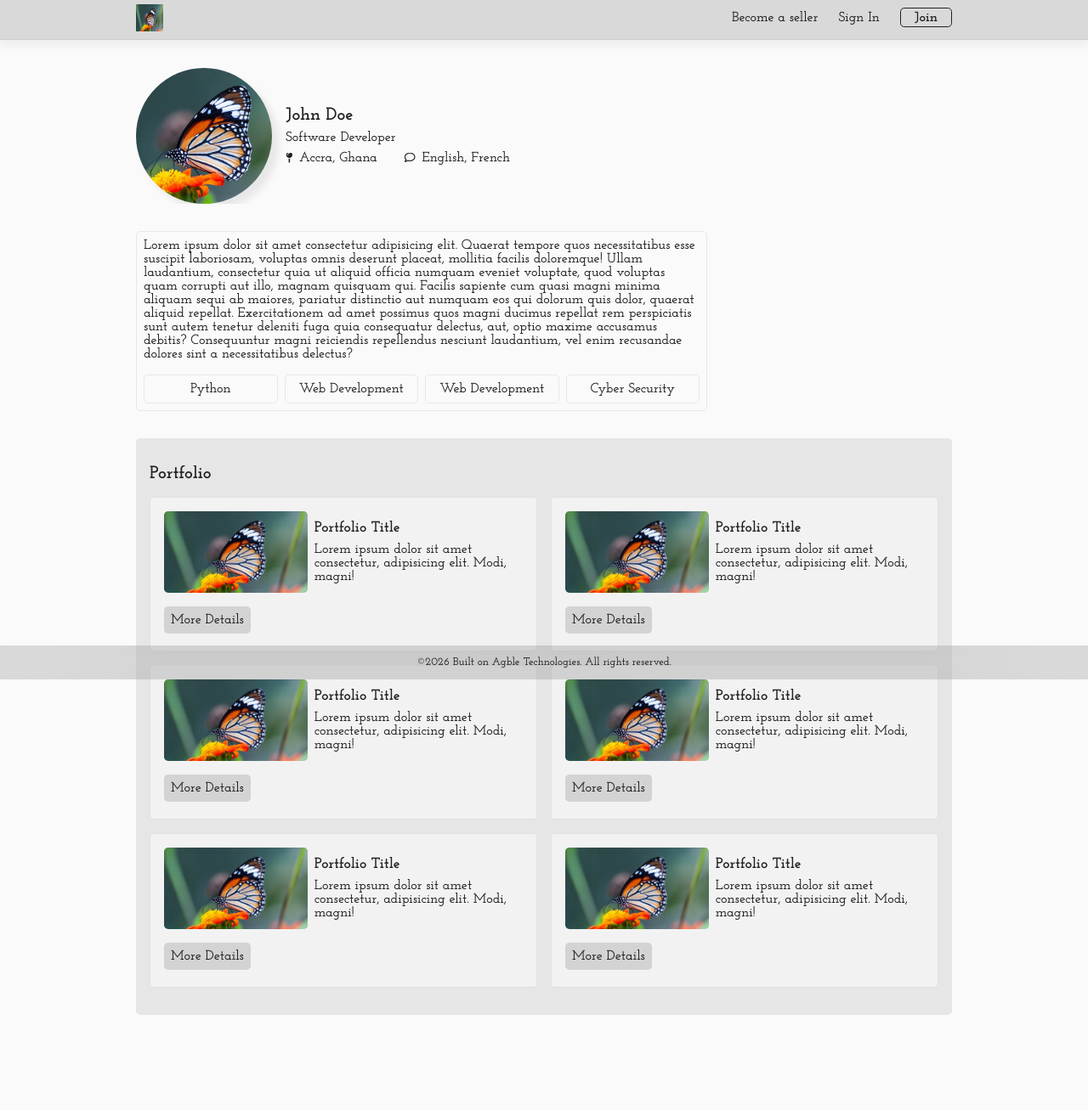
After one commit to I-AGBLE/estoket, a Django app: page /app_users/profile/ in a window 1280 px wide. The commit adds this page. Shown: the whole page at 85% size. Run offline with Django 5.2, Linux system fonts and the light colour scheme.

Commit message:
profile, service, and other forms

```diff
--- /dev/null
+++ b/app_users/templates/profile.html
@@ -0,0 +1,219 @@
+{% extends "z_partials_users/layout.html" %} {% load static %} {%block content%}
+
+<div class="profile_section">
+  <div class="profile_section_primary_info">
+    <div class="primary_info_image">
+      <img src="{% static 'images/logo.png' %}" alt="Profile Picture" />
+    </div>
+
+    <div class="primary_info_details">
+      <h3>John Doe</h3>
+      <p>Software Developer</p>
+
+      <div class="location_and_language">
+        <div class="location">
+          <i class="fa-solid fa-map-pin"></i>
+          <p>Accra, Ghana</p>
+        </div>
+
+        <div class="language">
+          <i class="fa-regular fa-comment"></i>
+          <p>English, French</p>
+        </div>
+      </div>
+    </div>
+  </div>
+
+  <div class="primary_info_bio">
+    <p>
+      Lorem ipsum dolor sit amet consectetur adipisicing elit. Quaerat tempore
+      quos necessitatibus esse suscipit laboriosam, voluptas omnis deserunt
+      placeat, mollitia facilis doloremque! Ullam laudantium, consectetur quia
+      ut aliquid officia numquam eveniet voluptate, quod voluptas quam corrupti
+      aut illo, magnam quisquam qui. Facilis sapiente cum quasi magni minima
+      aliquam sequi ab maiores, pariatur distinctio aut numquam eos qui dolorum
+      quis dolor, quaerat aliquid repellat. Exercitationem ad amet possimus quos
+      magni ducimus repellat rem perspiciatis sunt autem tenetur deleniti fuga
+      quia consequatur delectus, aut, optio maxime accusamus debitis?
+      Consequuntur magni reiciendis repellendus nesciunt laudantium, vel enim
+      recusandae dolores sint a necessitatibus delectus?
+    </p>
+
+    <div class="primary_info_skills">
+      <div class="info_skill">
+        <p>Python</p>
+      </div>
+
+      <div class="info_skill">
+        <p>Web Development</p>
+      </div>
+
+      <div class="info_skill">
+        <p>Web Development</p>
+      </div>
+
+      <div class="info_skill">
+        <p>Cyber Security</p>
+      </div>
+    </div>
+  </div>
+
+  <div class="portfolio_section">
+    <h3>Portfolio</h3>
+
+    <div class="portfolio_list">
+      <div class="portfolio_item">
+        <div class="portfolio_item_content">
+          <div class="portfolio_image">
+            <img src="{% static 'images/logo.png' %}" alt="" />
+          </div>
+
+          <div class="portfolio_desc">
+            <div class="portfolio_title">
+              <h4>Portfolio Title</h4>
+            </div>
+
+            <div class="portfolio_text">
+              <p>
+                Lorem ipsum dolor sit amet consectetur, adipisicing elit. Modi,
+                magni!
+              </p>
+            </div>
+          </div>
+        </div>
+
+        <div class="more_details_link">
+          <a href="{% url 'public:service' %}">More Details</a>
+        </div>
+      </div>
+
+           <div class="portfolio_item">
+        <div class="portfolio_item_content">
+          <div class="portfolio_image">
+            <img src="{% static 'images/logo.png' %}" alt="" />
+          </div>
+
+          <div class="portfolio_desc">
+            <div class="portfolio_title">
+              <h4>Portfolio Title</h4>
+            </div>
+
+            <div class="portfolio_text">
+              <p>
+                Lorem ipsum dolor sit amet consectetur, adipisicing elit. Modi,
+                magni!
+              </p>
+            </div>
+          </div>
+        </div>
+
+        <div class="more_details_link">
+          <a href="{% url 'public:service' %}">More Details</a>
+        </div>
+      </div>
+
+           <div class="portfolio_item">
+        <div class="portfolio_item_content">
+          <div class="portfolio_image">
+            <img src="{% static 'images/logo.png' %}" alt="" />
+          </div>
+
+          <div class="portfolio_desc">
+            <div class="portfolio_title">
+              <h4>Portfolio Title</h4>
+            </div>
+
+            <div class="portfolio_text">
+              <p>
+                Lorem ipsum dolor sit amet consectetur, adipisicing elit. Modi,
+                magni!
+              </p>
+            </div>
+          </div>
+        </div>
+
+        <div class="more_details_link">
+          <a href="{% url 'public:service' %}">More Details</a>
+        </div>
+      </div>
+
+           <div class="portfolio_item">
+        <div class="portfolio_item_content">
+          <div class="portfolio_image">
+            <img src="{% static 'images/logo.png' %}" alt="" />
+          </div>
+
+          <div class="portfolio_desc">
+            <div class="portfolio_title">
+              <h4>Portfolio Title</h4>
+            </div>
+
+            <div class="portfolio_text">
+              <p>
+                Lorem ipsum dolor sit amet consectetur, adipisicing elit. Modi,
+                magni!
+              </p>
+            </div>
+          </div>
+        </div>
+
+        <div class="more_details_link">
+          <a href="{% url 'public:service' %}">More Details</a>
+        </div>
+      </div>
+
+           <div class="portfolio_item">
+        <div class="portfolio_item_content">
+          <div class="portfolio_image">
+            <img src="{% static 'images/logo.png' %}" alt="" />
+          </div>
+
+          <div class="portfolio_desc">
+            <div class="portfolio_title">
+              <h4>Portfolio Title</h4>
+            </div>
+
+            <div class="portfolio_text">
+              <p>
+                Lorem ipsum dolor sit amet consectetur, adipisicing elit. Modi,
+                magni!
+              </p>
+            </div>
+          </div>
+        </div>
+
+        <div class="more_details_link">
+          <a href="{% url 'public:service' %}">More Details</a>
+        </div>
+      </div>
+
+           <div class="portfolio_item">
+        <div class="portfolio_item_content">
+          <div class="portfolio_image">
+            <img src="{% static 'images/logo.png' %}" alt="" />
+          </div>
+
+          <div class="portfolio_desc">
+            <div class="portfolio_title">
+              <h4>Portfolio Title</h4>
+            </div>
+
+            <div class="portfolio_text">
+              <p>
+                Lorem ipsum dolor sit amet consectetur, adipisicing elit. Modi,
+                magni!
+              </p>
+            </div>
+          </div>
+        </div>
+
+        <div class="more_details_link">
+          <a href="{% url 'public:service' %}">More Details</a>
+        </div>
+      </div>
+
+    </div>
+  </div>
+</div>
+
+{% endblock content %}
--- a/app_users/urls.py
+++ b/app_users/urls.py
@@ -7,4 +7,5 @@ app_name = "app_users"
 urlpatterns = [
     path("app_users/", views.index, name="index"),
     path("app_users/signup/", views.signup, name="signup"),
+    path("app_users/profile/", views.profile, name="profile"),
 ]
--- a/app_users/views.py
+++ b/app_users/views.py
@@ -9,3 +9,6 @@ def index(request):
 def signup(request):
     form = SignupForm
     return render(request, 'signup.html', {'form': form})
+
+def profile(request):
+    return render(request, 'profile.html')
--- a/main/static/css/styles.css
+++ b/main/static/css/styles.css
@@ -875,3 +875,144 @@ form {
 .show_password label {
   font-size: .8rem;
 }
+
+/* --------------------------------- App_users/profile Styles ----------------------------------------------- */
+.profile_section {
+  display: grid;
+  margin: 2rem 10rem;
+  gap: 2rem;
+}
+
+.profile_section_primary_info {
+  display: flex;
+  gap: 1rem;
+  align-items: center;
+}
+
+.primary_info_image {
+  height: 10rem;
+  width: 10rem;
+  border-radius: 50%;
+  overflow: hidden;
+  box-shadow: var(--box_shadow_dark);
+}
+
+.primary_info_image img {
+  width: 100%;
+  height: 100%;
+  object-fit: cover;
+}
+
+.primary_info_details {
+  display: grid;
+  gap: .5rem;
+}
+
+.location_and_language {
+  display: flex;
+  gap: 2rem;
+  align-items: center;
+}
+
+.location, .language {
+  display: flex;
+  gap: .5rem;
+  align-items: center;
+}
+
+.location i, .language i {
+  font-size: .8rem;
+  color: var(--text_color);
+}
+
+.primary_info_bio {
+  display: grid;
+  gap: 1rem;
+  max-width: 70%;
+  border: 1px solid var(--default_border);
+  padding: .5rem;
+  border-radius: var(--border_radius);
+}
+
+.primary_info_skills {
+  display: grid;
+  grid-template-columns: repeat(4, 1fr);
+  gap: .5rem;
+}
+
+.info_skill {
+  padding: .5rem;
+  border: 1px solid var(--default_border);
+  border-radius: var(--border_radius);
+  text-align: center;
+  transition: var(--transition);
+  cursor: pointer;
+}
+
+.info_skill:hover {
+  box-shadow: var(--box_shadow_dark);
+  background-color: var(--color_dark_medium);
+}
+
+.portfolio_section {
+  display: grid;
+  gap: 1rem;
+  background-color: var(--color_dark_medium);
+  padding: 2rem 1rem;
+  border-radius: var(--border_radius);
+}
+
+.portfolio_item {
+  border: 1px solid var(--default_border);
+  padding: 1rem;
+  border-radius: var(--border_radius);
+  background-color: var(--color_dark_light);
+  display: grid;
+  gap: 1rem;
+}
+
+.portfolio_list {
+  display: grid;
+  gap: 1rem;
+  grid-template-columns: repeat(2, 1fr);
+}
+
+.portfolio_item_content {
+  display: grid;
+  grid-template-columns: 40% 60%;
+  gap: .5rem;
+}
+
+.portfolio_item:hover {
+  box-shadow: var(--box_shadow_dark);
+}
+
+.portfolio_image {
+  height: 6rem;
+  max-width: 100%;
+  overflow: hidden;
+  border-radius: var(--border_radius);
+}
+
+.portfolio_image img {
+  width: 100%;
+  height: 100%;
+  object-fit: cover;
+}
+
+.portfolio_desc {
+  display: grid;
+  gap: .5rem;
+}
+
+.more_details_link a {
+  background-color: var(--default_bg_variant);
+  padding: .5rem;
+  border-radius: var(--border_radius);
+  transition: var(--transition);
+}
+
+.more_details_link a:hover {
+  background-color: var(--default_bg);
+  box-shadow: var(--box_shadow_dark);
+}
--- a/main/templates/services/service.html
+++ b/main/templates/services/service.html
@@ -7,7 +7,7 @@
       <h1>I am a professional painter</h1>
     </div>
 
-    <a href="">
+    <a href="{% url 'app_users:profile' %}">
       <div class="service_owner">
         <div class="service_owner_image">
           <img src="{% static 'images/logo.png' %}" alt="" />
```
Also changed, not shown: app_users/forms.py (+9 -2 lines).
